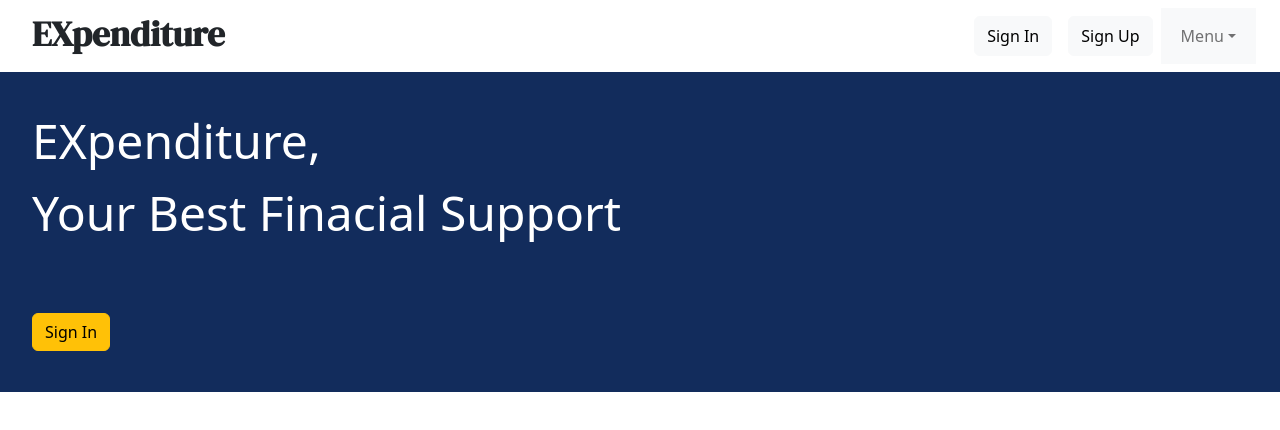
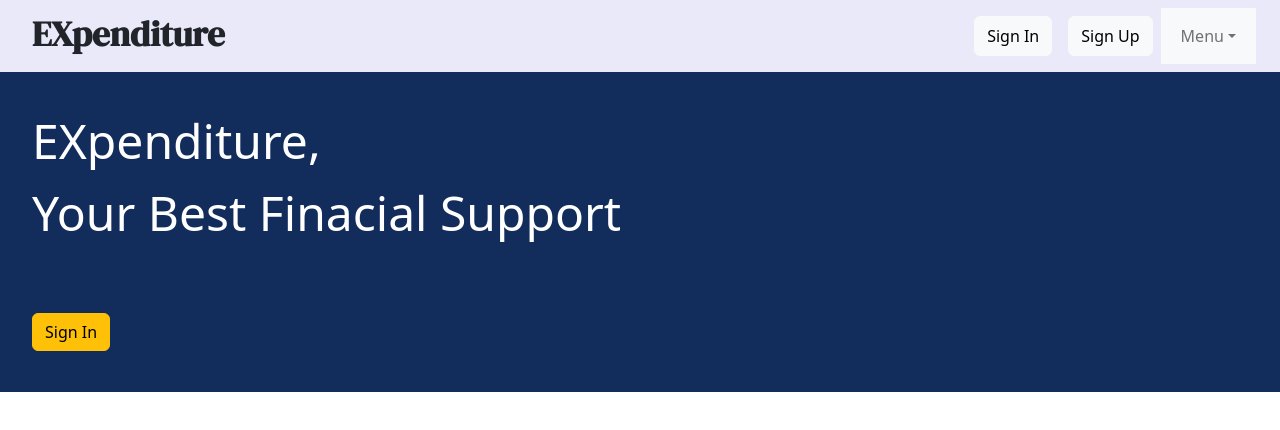
Before and after one commit to Jina-sw/EXpenditure, a React (Create React App) app: page / in a window 1280 px wide. Shown: the top 430 px of the page. Built offline with nearby package versions, Linux system fonts and the light colour scheme; a web font is replaced by a local one.

Commit message:
nav background color change

```diff
--- a/src/App.css
+++ b/src/App.css
@@ -30,7 +30,7 @@
   display: flex;
   justify-content: space-between;
   padding: 0.5rem;
-
+  background-color: rgba(213, 213, 246, 0.512);
   padding-right: 1.5rem;
 }
 
```
Also changed, not shown: src/MainProgram/Program.js (added, +16 -0 lines), src/MainProgram/Program.css (added).
